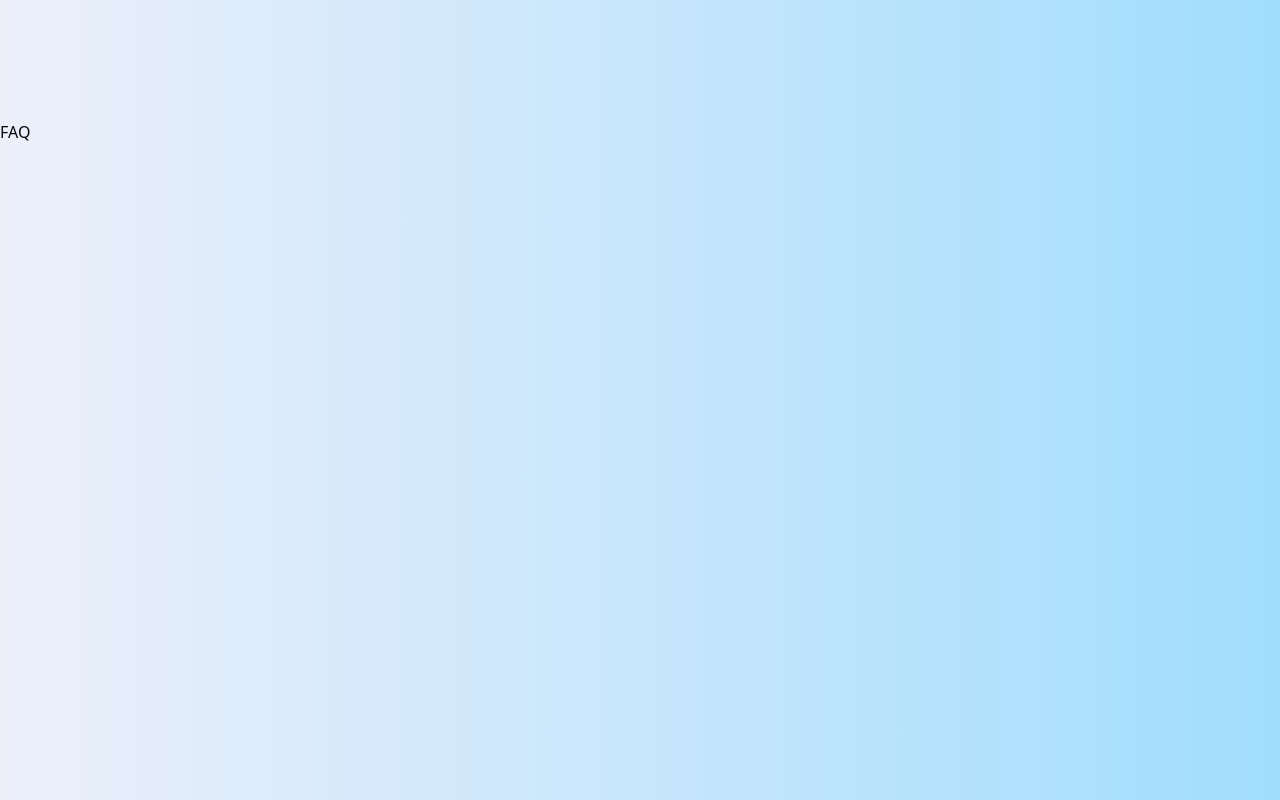
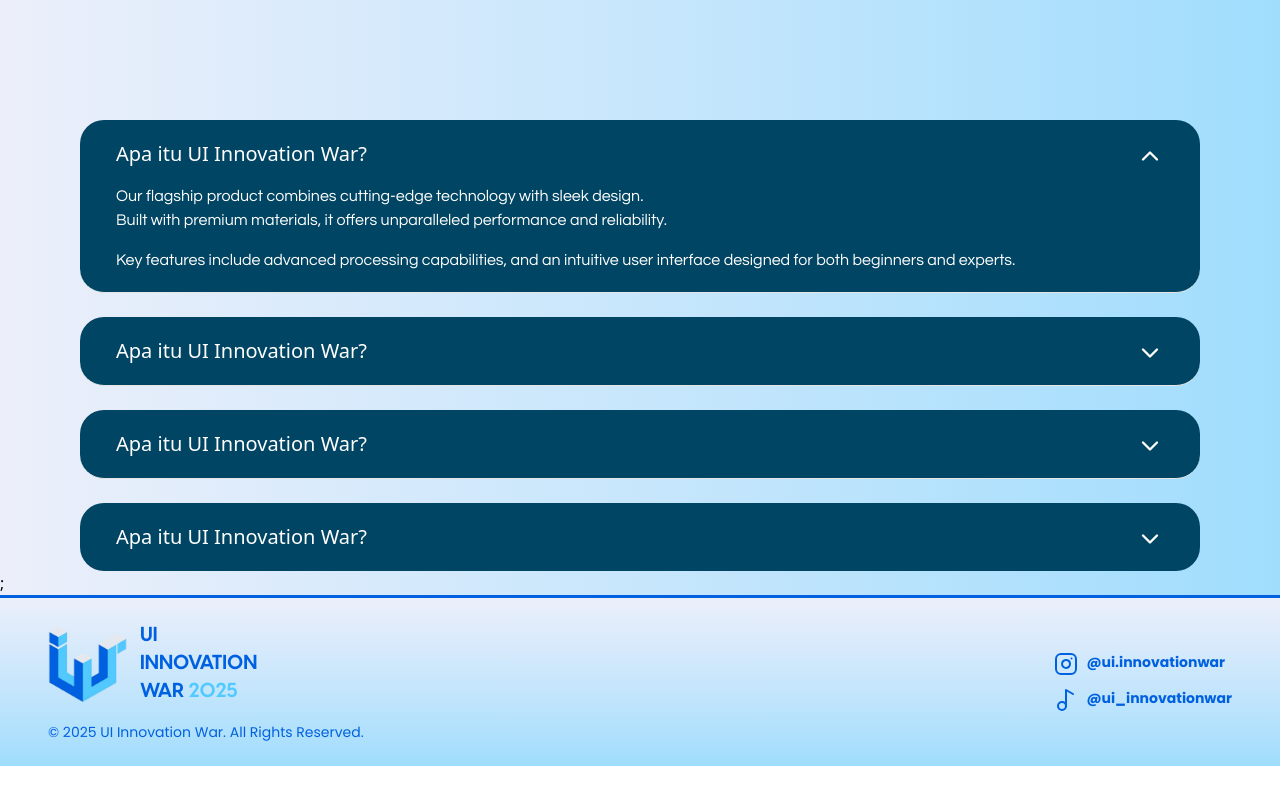
Before and after one commit to uiinnovationwar2025-max/uiiw, a Next.js app: page / in a window 1280 px wide. Shown: the part 3080-3880 px from the top of the page. After the commit the page ends 3846 px from the top, so only its background shows below. Built offline with nearby package versions, Linux system fonts and the light colour scheme.

Commit message:
FAQ Accordion

```diff
--- /dev/null
+++ b/components/ui/accordion.tsx
@@ -0,0 +1,69 @@
+"use client";
+
+import * as React from "react";
+import * as AccordionPrimitive from "@radix-ui/react-accordion";
+import { ChevronDownIcon } from "lucide-react";
+
+import { cn } from "@/lib/utils";
+
+function Accordion({
+  ...props
+}: React.ComponentProps<typeof AccordionPrimitive.Root>) {
+  return <AccordionPrimitive.Root data-slot="accordion" {...props} />;
+}
+
+function AccordionItem({
+  className,
+  ...props
+}: React.ComponentProps<typeof AccordionPrimitive.Item>) {
+  return (
+    <AccordionPrimitive.Item
+      data-slot="accordion-item"
+      className={cn(
+        "border-b last:border-b-0 bg-secondary-2 px-9 py-1 rounded-3xl ",
+        className
+      )}
+      {...props}
+    />
+  );
+}
+
+function AccordionTrigger({
+  className,
+  children,
+  ...props
+}: React.ComponentProps<typeof AccordionPrimitive.Trigger>) {
+  return (
+    <AccordionPrimitive.Header className="flex">
+      <AccordionPrimitive.Trigger
+        data-slot="accordion-trigger"
+        className={cn(
+          "focus-visible:border-ring max-md:text-sm md:text-xl text-tertiary-5 focus-visible:ring-ring/50 flex flex-1 items-start justify-between gap-4 rounded-md py-4 text-left font-medium transition-all outline-none hover:underline focus-visible:ring-[3px] disabled:pointer-events-none disabled:opacity-50 [&[data-state=open]>svg]:rotate-180",
+          className
+        )}
+        {...props}
+      >
+        {children}
+        <ChevronDownIcon className="pointer-events-none text-tertiary-5 size-7 shrink-0 translate-y-0.5 transition-transform duration-200" />
+      </AccordionPrimitive.Trigger>
+    </AccordionPrimitive.Header>
+  );
+}
+
+function AccordionContent({
+  className,
+  children,
+  ...props
+}: React.ComponentProps<typeof AccordionPrimitive.Content>) {
+  return (
+    <AccordionPrimitive.Content
+      data-slot="accordion-content"
+      className="data-[state=closed]:animate-accordion-up data-[state=open]:animate-accordion-down overflow-hidden text-tertiary-5 font-questrial text-md"
+      {...props}
+    >
+      <div className={cn("pt-0 pb-4", className)}>{children}</div>
+    </AccordionPrimitive.Content>
+  );
+}
+
+export { Accordion, AccordionItem, AccordionTrigger, AccordionContent };
--- a/modules/LandingPageModules/components/FAQ.tsx
+++ b/modules/LandingPageModules/components/FAQ.tsx
@@ -1,5 +1,84 @@
+import {
+  Accordion,
+  AccordionContent,
+  AccordionItem,
+  AccordionTrigger,
+} from "@/components/ui/accordion";
+
 const FAQ = () => {
-  return <main className="min-h-screen">FAQ</main>;
+  return (
+    <>
+      <main className=" max-md:px-10 relative md:px-20 flex items-end justify-center">
+        <Accordion
+          type="single"
+          collapsible
+          className="w-full max-md:space-y-2 md:space-y-6"
+          defaultValue="item-1"
+        >
+          <AccordionItem value="item-1">
+            <AccordionTrigger>Apa itu UI Innovation War?</AccordionTrigger>
+            <AccordionContent className="flex flex-col gap-4 text-balance">
+              <p>
+                Our flagship product combines cutting-edge technology with sleek
+                design. Built with premium materials, it offers unparalleled
+                performance and reliability.
+              </p>
+              <p>
+                Key features include advanced processing capabilities, and an
+                intuitive user interface designed for both beginners and
+                experts.
+              </p>
+            </AccordionContent>
+          </AccordionItem>
+          <AccordionItem value="item-2">
+            <AccordionTrigger>Apa itu UI Innovation War?</AccordionTrigger>
+            <AccordionContent className="flex flex-col gap-4 text-balance">
+              <p>
+                We offer worldwide shipping through trusted courier partners.
+                Standard delivery takes 3-5 business days, while express
+                shipping ensures delivery within 1-2 business days.
+              </p>
+              <p>
+                All orders are carefully packaged and fully insured. Track your
+                shipment in real-time through our dedicated tracking portal.
+              </p>
+            </AccordionContent>
+          </AccordionItem>
+          <AccordionItem value="item-3">
+            <AccordionTrigger>Apa itu UI Innovation War?</AccordionTrigger>
+            <AccordionContent className="flex flex-col gap-4 text-balance">
+              <p>
+                We stand behind our products with a comprehensive 30-day return
+                policy. If you&apos;re not completely satisfied, simply return
+                the item in its original condition.
+              </p>
+              <p>
+                Our hassle-free return process includes free return shipping and
+                full refunds processed within 48 hours of receiving the returned
+                item.
+              </p>
+            </AccordionContent>
+          </AccordionItem>
+          <AccordionItem value="item-4">
+            <AccordionTrigger>Apa itu UI Innovation War?</AccordionTrigger>
+            <AccordionContent className="flex flex-col gap-4 text-balance">
+              <p>
+                We stand behind our products with a comprehensive 30-day return
+                policy. If you&apos;re not completely satisfied, simply return
+                the item in its original condition.
+              </p>
+              <p>
+                Our hassle-free return process includes free return shipping and
+                full refunds processed within 48 hours of receiving the returned
+                item.
+              </p>
+            </AccordionContent>
+          </AccordionItem>
+        </Accordion>
+      </main>
+      ;
+    </>
+  );
 };
 
 export default FAQ;
--- a/package.json
+++ b/package.json
@@ -9,6 +9,7 @@
     "lint": "eslint"
   },
   "dependencies": {
+    "@radix-ui/react-accordion": "^1.2.12",
     "@radix-ui/react-slot": "^1.2.3",
     "class-variance-authority": "^0.7.1",
     "clsx": "^2.1.1",
```
Also changed, not shown: 1 other file (tests, documents, lock files or other folders).
